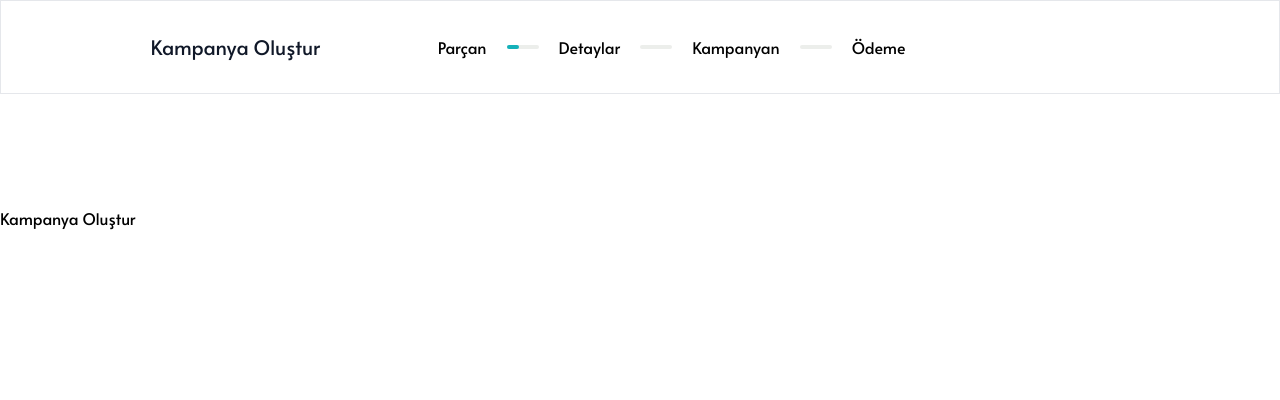
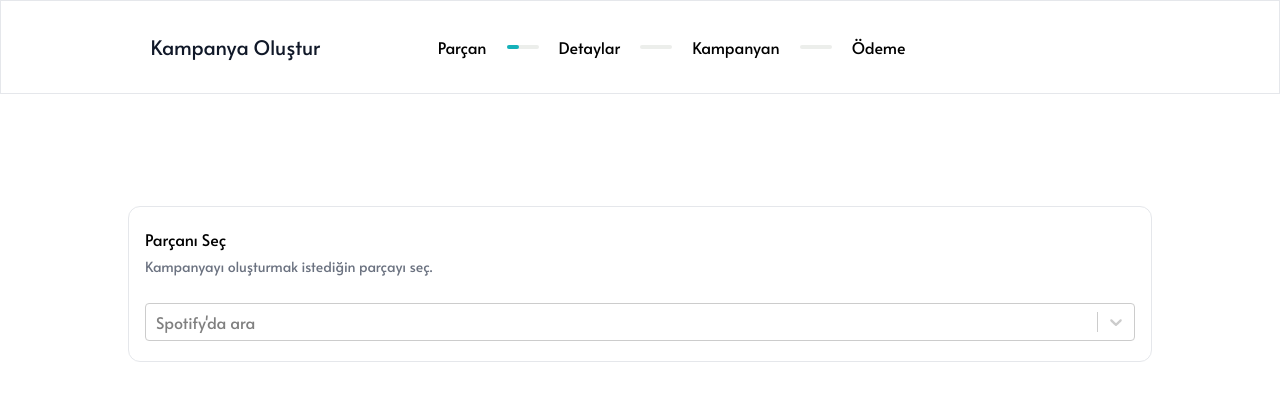
Before and after one commit to altundalyusuf/makromusic, a Next.js app: page /create-campaign in a window 1280 px wide. Shown: the top 400 px of the page. Built offline with nearby package versions, Linux system fonts and the light colour scheme; no server answers.

Commit message:
choose piece input completed

```diff
--- a/components/ChoosePiece.js
+++ b/components/ChoosePiece.js
@@ -1,10 +1,45 @@
-import React from 'react'
+import filterOptions from '@/helpers/filterOptions';
+import React, { useEffect, useState } from 'react'
+import Select from 'react-select'
 
-const ChoosePiece = () => {
+const ChoosePiece = ({ pieces }) => {
+    const [options, setOptions] = useState([]);
+    const [value, setValue] = useState(null);
+
+    useEffect(() => {
+        if (pieces.tracks && pieces.tracks.items) {
+            const newOptions = pieces.tracks.items.map(item => ({
+                value: item.name,
+                label: item.name,
+            }));
+            setOptions(newOptions);
+        }
+    }, [pieces])
+
+    const handleChange = (selectedOption) => {
+        setValue(selectedOption);
+    }
+
     return (
         <>
-            <div>
-                Kampanya Oluştur
+            <div className='container max-w-5xl border rounded-xl py-5 px-4'>
+                <div>
+                    <div>Parçanı Seç</div>
+                    <div className='text-gray-500 text-sm leading-8'>Kampanyayı oluşturmak istediğin parçayı seç.</div>
+
+                </div>
+                <div className='mt-5'>
+                    <Select
+                        placeholder="Spotify'da ara"
+                        id='pieceSearch'
+                        name={'pieceSearch'}
+                        value={value}
+                        onChange={(selectedOption) => handleChange(selectedOption)}
+                        options={options}
+                        className='text-gray-400'
+                        filterOption={filterOptions}
+                    />
+                </div>
             </div>
         </>
     )
--- a/components/Homepage.js
+++ b/components/Homepage.js
@@ -1,10 +1,14 @@
 import { useRouter } from "next/router";
 import CustomButton from "./CustomButton"
+import { useDispatch } from "react-redux";
+import { saveCreatedCampaign } from "@/redux/slices/createCampaignSlice";
 
 const Homepage = ({ campaign }) => {
     const router = useRouter();
+    const dispatch = useDispatch();
 
     const handleClick = () => {
+        dispatch(saveCreatedCampaign(campaign));
         router.push('/create-campaign');
     }
     return (
--- /dev/null
+++ b/helpers/filterOptions.js
@@ -0,0 +1,5 @@
+// Filter the options when typed
+const filterOptions = (option, inputValue) => {
+    return option.value.toLowerCase().includes(inputValue.toLowerCase());
+}
+export default filterOptions;
--- a/package.json
+++ b/package.json
@@ -9,10 +9,13 @@
     "lint": "next lint"
   },
   "dependencies": {
+    "@reduxjs/toolkit": "^2.1.0",
     "axios": "^1.6.6",
     "next": "14.1.0",
     "react": "^18",
-    "react-dom": "^18"
+    "react-dom": "^18",
+    "react-redux": "^9.1.0",
+    "react-select": "^5.8.0"
   },
   "devDependencies": {
     "autoprefixer": "^10.0.1",
--- a/pages/_app.js
+++ b/pages/_app.js
@@ -1,5 +1,7 @@
 import Head from "next/head";
 import "@/styles/globals.css";
+import { store } from '../redux/store'
+import { Provider } from "react-redux";
 
 export default function App({ Component, pageProps }) {
   return (
@@ -8,7 +10,10 @@ export default function App({ Component, pageProps }) {
         <title>makromusic Case</title>
         <meta name="description" content="makromusic campaign pages for case" />
       </Head>
-      <Component {...pageProps} />
+
+      <Provider store={store}>
+        <Component {...pageProps} />
+      </Provider>
     </>
   )
 }
--- a/pages/create-campaign.js
+++ b/pages/create-campaign.js
@@ -1,5 +1,6 @@
 import ChoosePiece from '@/components/ChoosePiece'
 import Navbar from '@/components/Navbar'
+import axios from 'axios'
 import React from 'react'
 
 const loadingBarWidth = {
@@ -8,13 +9,32 @@ const loadingBarWidth = {
     end: 0
 }
 
-const createCampaign = () => {
+const createCampaign = ({ pieces }) => {
     return (
         <>
             <Navbar width={loadingBarWidth} />
-            <ChoosePiece />
+            <ChoosePiece pieces={pieces} />
         </>
     )
 }
 
 export default createCampaign
+
+export const getServerSideProps = async () => {
+    try {
+        const response = await axios.get("https://makromusic-web-task-api.onrender.com/search-on-spotify?q");
+
+        return {
+            props: {
+                pieces: response.data,
+            },
+        };
+    } catch (error) {
+        console.error(error)
+        return {
+            props: {
+                pieces: [],
+            }
+        }
+    }
+};
--- /dev/null
+++ b/redux/slices/createCampaignSlice.js
@@ -0,0 +1,20 @@
+import { createSlice } from '@reduxjs/toolkit'
+
+const initialState = {
+    createdCampaign: null,
+}
+
+export const createCampaignSlice = createSlice({
+    name: 'createCampaign',
+    initialState,
+    reducers: {
+        saveCreatedCampaign: (state, action) => {
+            state.createdCampaign = action.payload;
+        }
+    },
+})
+
+// Action creators are generated for each case reducer function
+export const { saveCreatedCampaign } = createCampaignSlice.actions
+
+export default createCampaignSlice.reducer
--- /dev/null
+++ b/redux/store.js
@@ -0,0 +1,8 @@
+import { configureStore } from '@reduxjs/toolkit'
+import createCampaignReducer from './slices/createCampaignSlice'
+
+export const store = configureStore({
+    reducer: {
+        createdCampaign: createCampaignReducer,
+    }
+})
--- a/tailwind.config.js
+++ b/tailwind.config.js
@@ -6,6 +6,9 @@ module.exports = {
     "./app/**/*.{js,ts,jsx,tsx,mdx}",
   ],
   theme: {
+    container: {
+      center: true,
+    },
     extend: {
       fontFamily: {
         'sans': ['Alata', 'sans-serif'],
```
Also changed, not shown: 1 other file (tests, documents, lock files or other folders).
